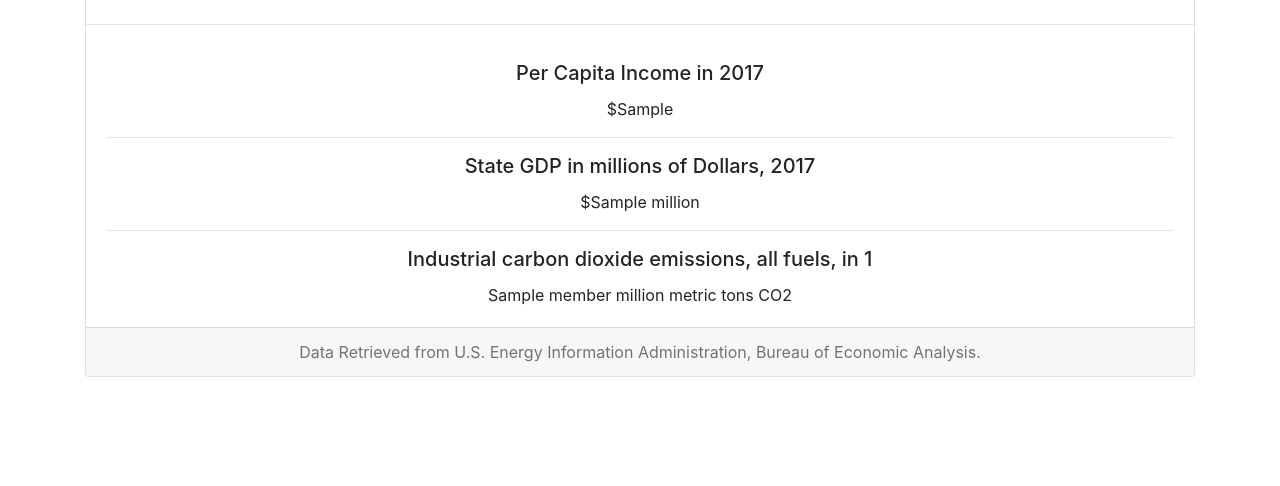
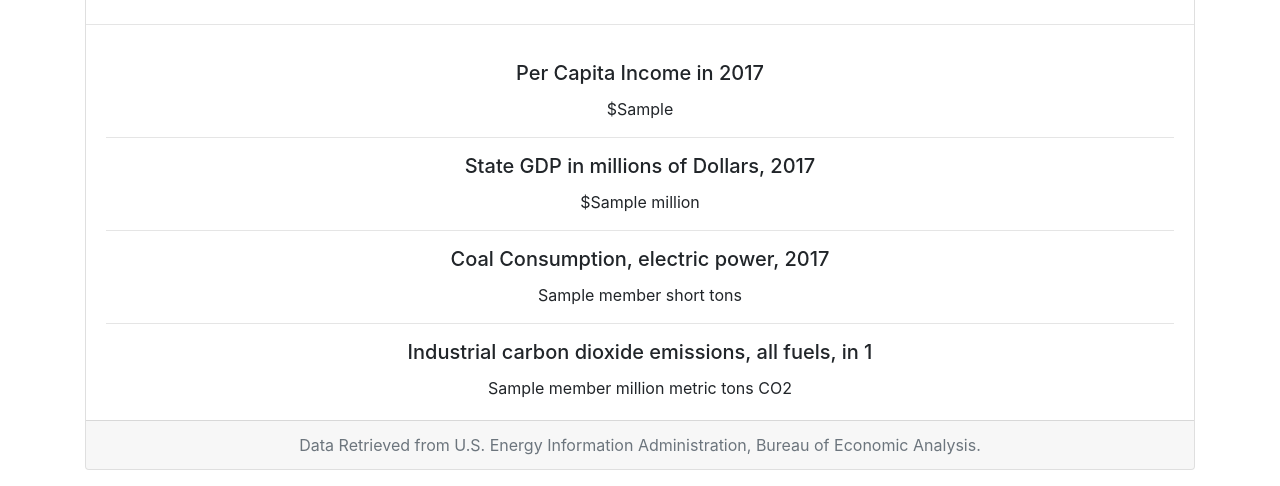
Before and after one commit to aliceni7/atmosphere, a Flask app: template templates/lookup.html in a window 1280 px wide. Shown: the part 817-1303 px from the top of the page. Before the commit the page ends 1194 px from the top, so only its background shows below. Run offline with Flask 2, Linux system fonts and the light colour scheme; the template is opened without the code that fills it: most values are stand-ins (such as "Sample title", 1, 10 or a date in 2020); parts of the project's set-up code (start-up, migrations or seed data) failed here and were passed over; some libraries are stand-ins or nearby versions.

Commit message:
added coal stats to state stats

```diff
--- a/app.py
+++ b/app.py
@@ -149,10 +149,15 @@ def lookup():
             gdp = json.loads(g.read())
 
             p = urllib.request.urlopen(
-                "https://api.eia.gov/series/?api_key=a646920f26214e3dbdad25a3908f9c5f&series_id=EMISS.CO2-TOTV-TT-TO-{}.A".format(
-                    alpha)
+                "https://api.eia.gov/series/?api_key=a646920f26214e3dbdad25a3908f9c5f&series_id=EMISS.CO2-TOTV-TT-TO-{}.A".format(alpha)
             )
             co2 = json.loads(p.read())
+
+            c = urllib.request.urlopen(
+                "https://api.eia.gov/series/?api_key=a646920f26214e3dbdad25a3908f9c5f&series_id=COAL.CONS_TOT.{}-98.A".format(alpha)
+            )
+
+            coal = json.loads(c.read())
 
             f = "http://flags.ox3.in/svg/us/{}.svg".format(alpha.lower())
 
@@ -168,7 +173,7 @@ def lookup():
             # with open('./data/income.json', 'w') as outfile:
             #     json.dump(data, session['IncomeCache'], indent=4)
             # print(data['results'][0]['name'])
-            return render_template("lookup.html", income=income['BEAAPI']['Results']['Data'][int(request.args.get('state'))], gdp=gdp['BEAAPI']['Results']['Data'][(int(request.args.get('state')))], co2=co2, username=session['username'], states=states, flag=f, selected=request.args.get('state'))
+            return render_template("lookup.html", income=income['BEAAPI']['Results']['Data'][int(request.args.get('state'))], gdp=gdp['BEAAPI']['Results']['Data'][(int(request.args.get('state')))], co2=co2, coal=coal, username=session['username'], states=states, flag=f, selected=request.args.get('state'))
         return render_template("lookup.html", username=session['username'], states=states)
     flash("Log in to use Atmo.")
     return redirect("/login")
--- a/templates/lookup.html
+++ b/templates/lookup.html
@@ -46,6 +46,14 @@
             <!-- <h4>{{gdp['GeoName']}}: ${{gdp['DataValue']}}</h4> -->
             <hr>
         {% endif %}
+		{% if coal %}
+			{% if 'data' not in coal %}
+            <h5 class="card-title">Coal Consumption, electric power, 2017</h5>
+            <p class="card-text">{{coal['series'][0]['data'][0][1]}} short tons</p>
+            <!-- <h4>{{gdp['GeoName']}}: ${{gdp['DataValue']}}</h4> -->
+            <hr>
+			{% endif %}
+        {% endif %}
 
         {% if co2 %}
             <!-- <h4>Industrial carbon dioxide emissions, all fuels, in {{co2['series'][0]['data'][0][0]}}</h4> -->
```
